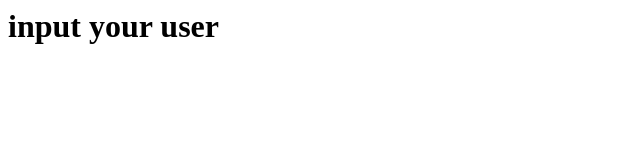
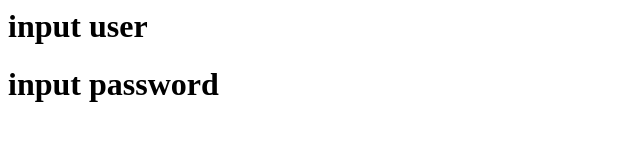
Before and after one commit to maxsjauhari/belajargit, a plain HTML site: page login_page.html in a window 1280 px wide. Shown: the whole page, without its empty margins (0-640 px from the left). Drawn offline with Linux system fonts and the light colour scheme.

Commit message:
add input password, upddate input user

```diff
--- a/login_page.html
+++ b/login_page.html
@@ -4,6 +4,7 @@
 		<title>Login Page</title>
 	</head>
 	<body>
-		<h1>input your user</h1>
+		<h1>input user</h1>
+		<h1>input password</h1>
 	</body>
 </html>
```
